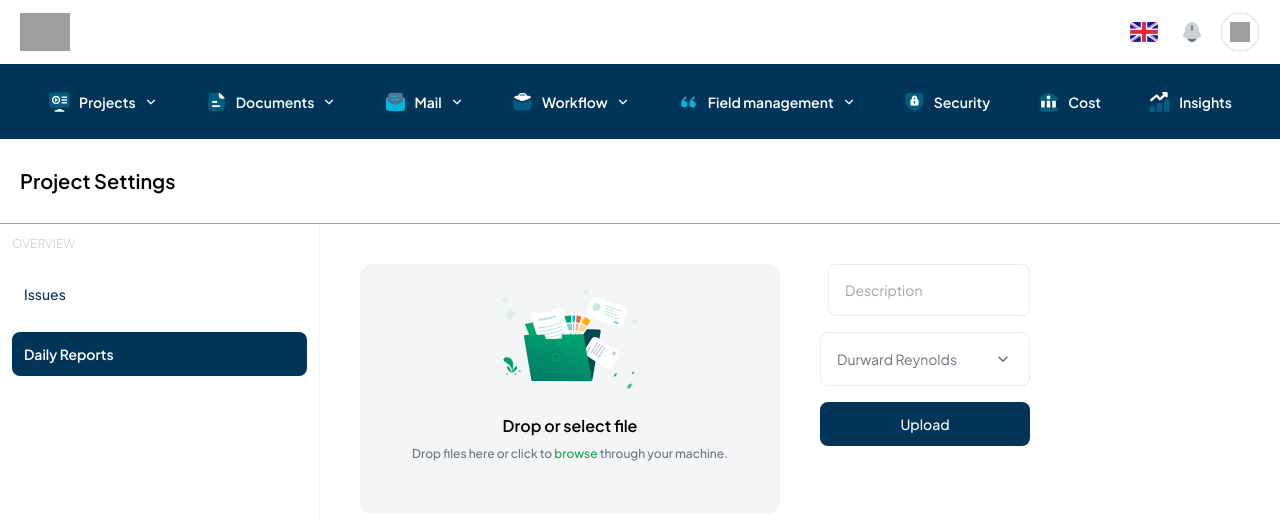
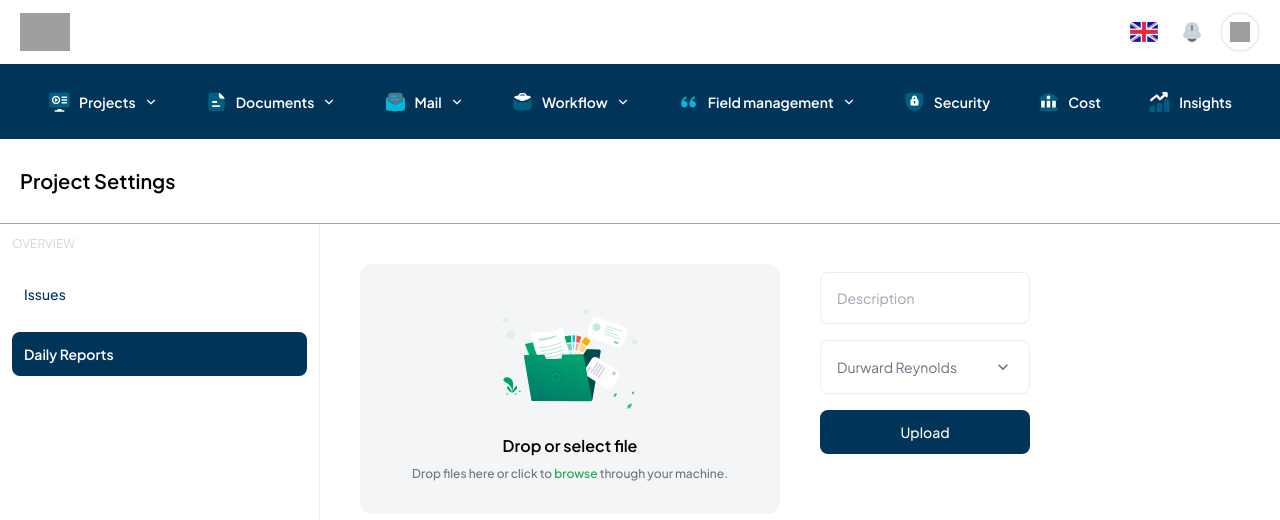
Before and after one commit to BCPAZ/crm-app, a React (Vite) app: page /field-management/reports in a window 1280 px wide. Shown: the top 520 px of the page. Built offline with nearby package versions, Linux system fonts and the light colour scheme; grey boxes are pictures that could not be loaded.

Commit message:
feat : Input style changed & text center added

```diff
--- a/src/views/App/FieldManagement/Reports.jsx
+++ b/src/views/App/FieldManagement/Reports.jsx
@@ -6,13 +6,13 @@ const Reports = () => {
   return (
     <section className="p-10">
       <div className="grid lg:grid-cols-2 gap-10">
-        <div className="h-[250px] bg-grey/10 rounded-xl flex flex-col items-center">
+        <div className="h-[250px] bg-grey/10 p-5 rounded-xl flex flex-col items-center">
           <img src={file} alt="File Icon" />
           <div className="flex items-center flex-col gap-2">
             <h4 className="text-md font-semibold text-center">
               Drop or select file
             </h4>
-            <p className="text-xs font-medium text-gray-500">
+            <p className="text-xs font-medium text-center text-gray-500">
               Drop files here or click to{" "}
               <span className="text-green-600">browse</span> through your
               machine.
@@ -21,7 +21,7 @@ const Reports = () => {
         </div>
         <div className="flex flex-col gap-4">
           <div className="lg:w-1/2 w-full">
-            <SecondInput placeholder="Description" />
+            <SecondInput column placeholder="Description" />
           </div>
           <div className="lg:w-1/2 w-full">
             <Select />
```
